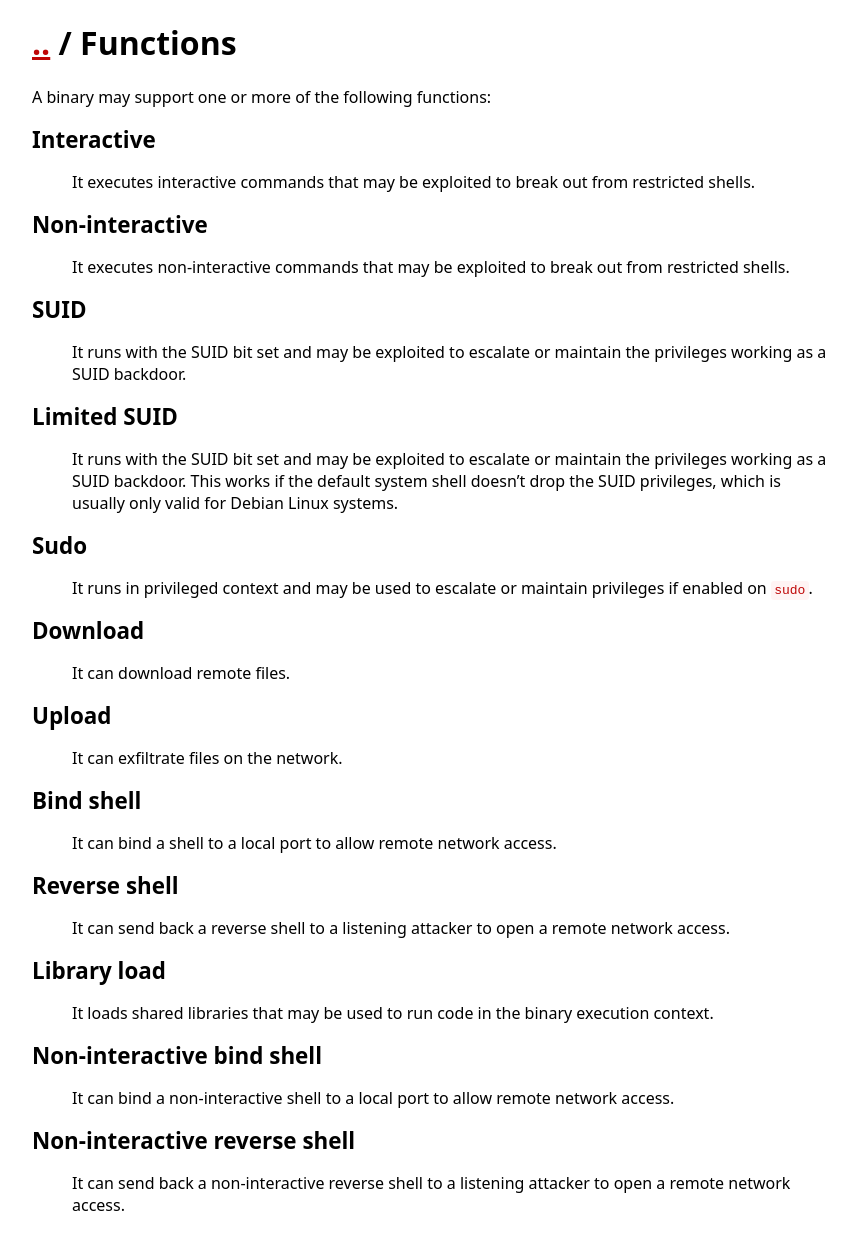
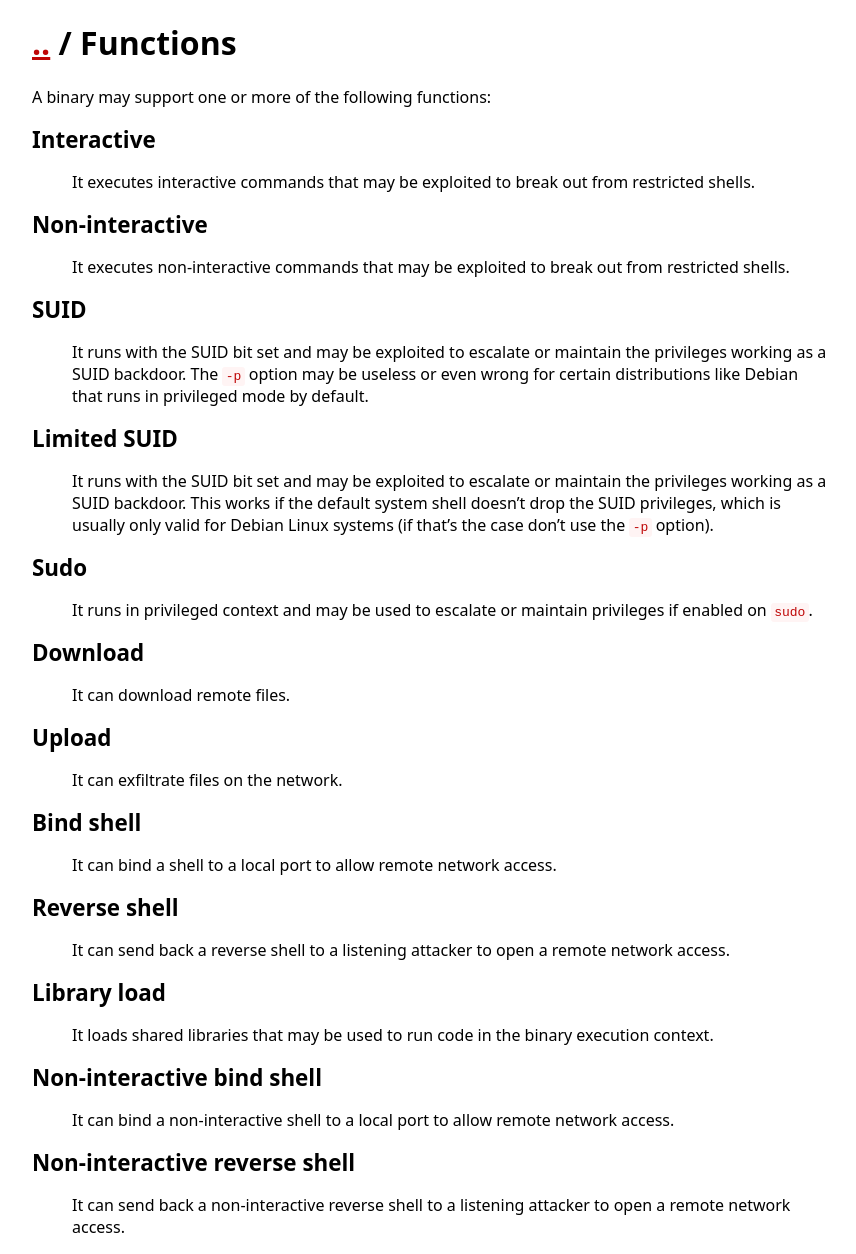
Before and after one commit to GTFOBins/GTFOBins.github.io, a Jekyll site: the page built from functions.md, in a window 1280 px wide. Shown: the whole page, without its empty margins (208-1064 px from the left). Built offline with Jekyll 4.4.1, drawn with Linux system fonts in a browser that asks for light colours; before the commit the page ends 1232 px from its top, so only the background shows below that.

Commit message:
Warn about the -p option for suid* functions

```diff
--- a/_data/functions.yml
+++ b/_data/functions.yml
@@ -8,11 +8,11 @@ exec-non-interactive:
 
 suid-enabled:
   label: SUID
-  description: It runs with the SUID bit set and may be exploited to escalate or  maintain the privileges working as a SUID backdoor.
+  description: It runs with the SUID bit set and may be exploited to escalate or maintain the privileges working as a SUID backdoor. The `-p` option may be useless or even wrong for certain distributions like Debian that runs in privileged mode by default.
 
 suid-limited:
   label: Limited SUID
-  description: It runs with the SUID bit set and may be exploited to escalate or  maintain the privileges working as a SUID backdoor. This works if the default system shell doesn't drop the SUID privileges, which is usually only valid for Debian Linux systems.
+  description: It runs with the SUID bit set and may be exploited to escalate or maintain the privileges working as a SUID backdoor. This works if the default system shell doesn't drop the SUID privileges, which is usually only valid for Debian Linux systems (if that's the case don't use the `-p` option).
 
 sudo-enabled:
   label: Sudo
```
